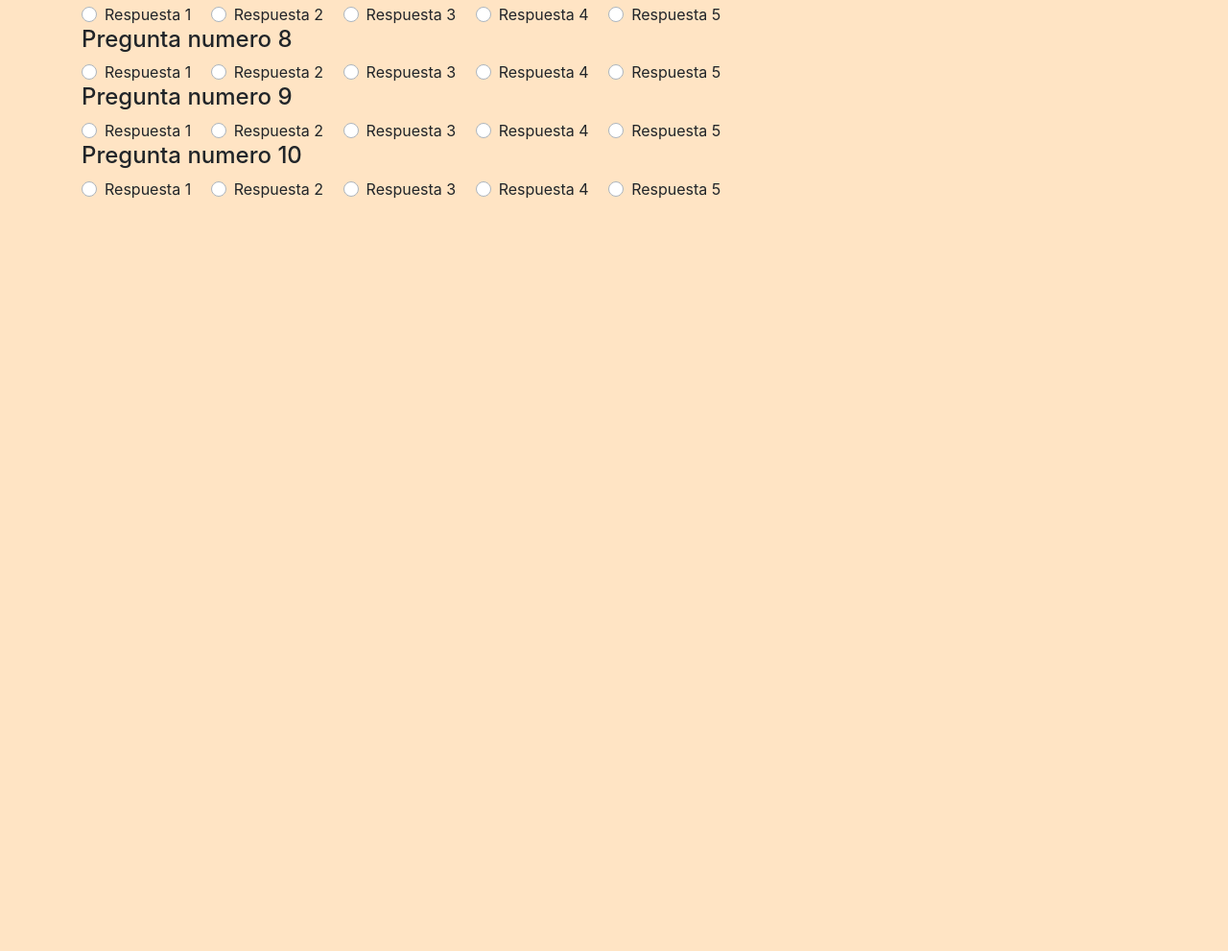
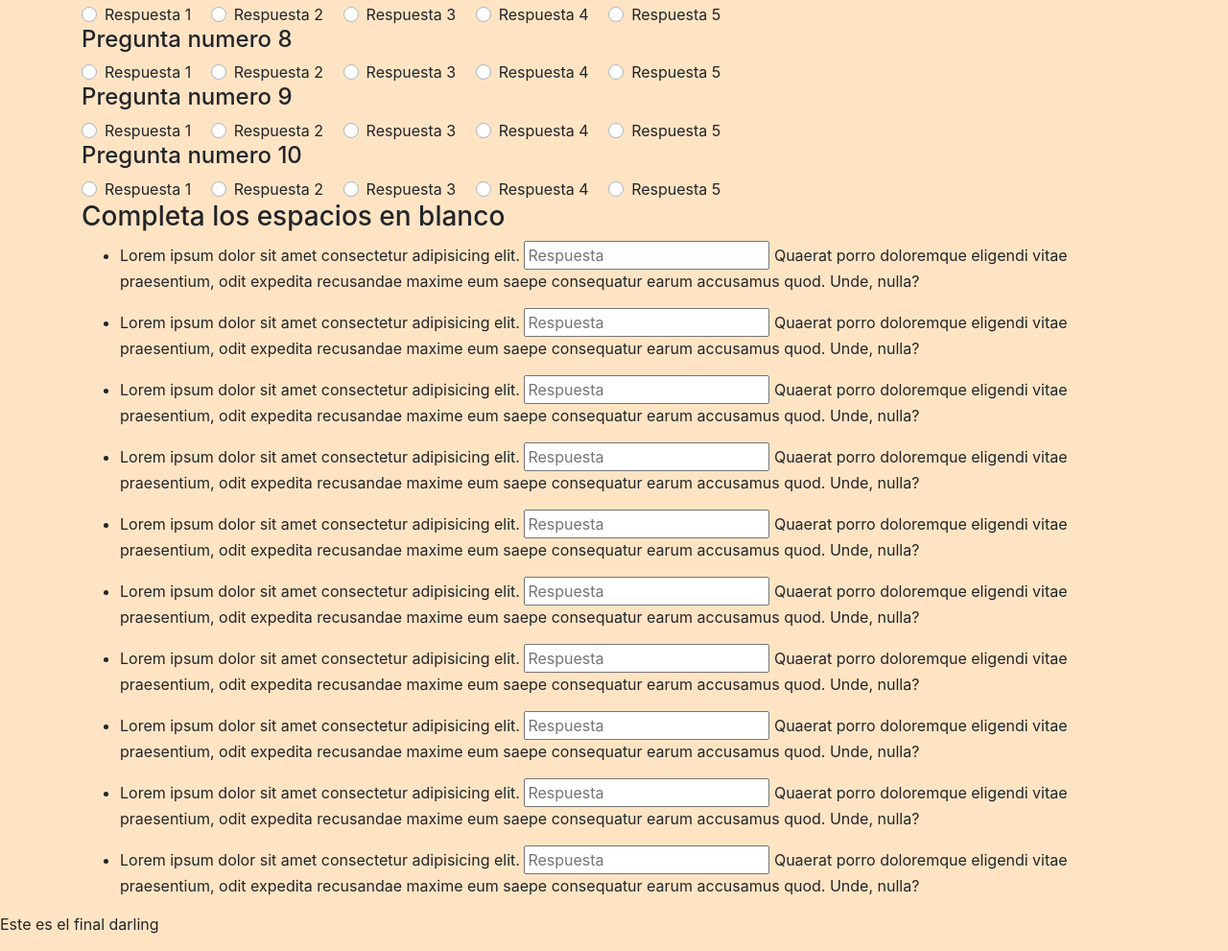
Before and after one commit to Adonays/Adonays.github.io, a plain HTML site: page index.html in a window 1280 px wide. Shown: the part 490-1481 px from the top of the page at 96% size. Before the commit the page ends 800 px from the top, so only its background shows below. Drawn offline with nearby package versions, Linux system fonts and the light colour scheme.

Commit message:
Update index.html

```diff
--- a/index.html
+++ b/index.html
@@ -11,7 +11,7 @@
 </head>
 <body>
     <div id="title">
-        <button type="button" class="btn btn-dark">Ir al final</button>
+        <button type="button" class="btn btn-dark" onclick="window.location.href='#final'">Ir al final</button>
         <h1 id="repaso-title"> - Repaso de examenes -</h1>
     </div>
     <div class="container">
@@ -203,7 +203,7 @@
                                                 <label class="custom-control-label" for="p8Op2">Respuesta 2</label>
                                               </div>
                                               <div class="custom-control custom-radio custom-control-inline">
-                                                    <input type="radio" class="custom-control-input" id="p3Op3" name="pregunta8" value="customEx">
+                                                    <input type="radio" class="custom-control-input" id="p8Op3" name="pregunta8" value="customEx">
                                                     <label class="custom-control-label" for="p8Op3">Respuesta 3</label>
                                                   </div>
                                                   <div class="custom-control custom-radio custom-control-inline">
@@ -224,7 +224,7 @@
                                                     <label class="custom-control-label" for="p9Op1">Respuesta 1</label>
                                                   </div>
                                                   <div class="custom-control custom-radio custom-control-inline">
-                                                    <input type="radio" class="custom-control-input" id="p4Op2" name="pregunta9" value="customEx">
+                                                    <input type="radio" class="custom-control-input" id="p9Op2" name="pregunta9" value="customEx">
                                                     <label class="custom-control-label" for="p9Op2">Respuesta 2</label>
                                                   </div>
                                                   <div class="custom-control custom-radio custom-control-inline">
@@ -267,9 +267,41 @@
                                               </form>
                                     </div>
 
+                                    <div class="col-12 col-xl-12">
+                                        <h3>Completa los espacios en blanco</h3>
+                                        <ul>
+                                            <li><p>Lorem ipsum dolor sit amet consectetur adipisicing elit.   <input type="text" class="idea1" id="respuesta1" placeholder="Respuesta" >
+                                                Quaerat porro doloremque eligendi  vitae praesentium, odit expedita recusandae maxime eum saepe consequatur earum accusamus quod. Unde, nulla?</p></li>
+                                            <li><p>Lorem ipsum dolor sit amet consectetur adipisicing elit.   <input type="text" class="idea1" id="respuesta2" placeholder="Respuesta" >
+                                                Quaerat porro doloremque eligendi  vitae praesentium, odit expedita recusandae maxime eum saepe consequatur earum accusamus quod. Unde, nulla?</p></li>
+                                            <li><p>Lorem ipsum dolor sit amet consectetur adipisicing elit.   <input type="text" class="idea1" id="respuesta3" placeholder="Respuesta" >
+                                                Quaerat porro doloremque eligendi  vitae praesentium, odit expedita recusandae maxime eum saepe consequatur earum accusamus quod. Unde, nulla?</p></li>
+                                            <li><p>Lorem ipsum dolor sit amet consectetur adipisicing elit.   <input type="text" class="idea1" id="respuesta4" placeholder="Respuesta" >
+                                                Quaerat porro doloremque eligendi  vitae praesentium, odit expedita recusandae maxime eum saepe consequatur earum accusamus quod. Unde, nulla?</p></li>
+                                            <li><p>Lorem ipsum dolor sit amet consectetur adipisicing elit.   <input type="text" class="idea1" id="respuesta5" placeholder="Respuesta" >
+                                                Quaerat porro doloremque eligendi  vitae praesentium, odit expedita recusandae maxime eum saepe consequatur earum accusamus quod. Unde, nulla?</p></li>
+                                            <li><p>Lorem ipsum dolor sit amet consectetur adipisicing elit.   <input type="text" class="idea1" id="respuesta6" placeholder="Respuesta" >
+                                                Quaerat porro doloremque eligendi  vitae praesentium, odit expedita recusandae maxime eum saepe consequatur earum accusamus quod. Unde, nulla?</p></li>
+                                            <li><p>Lorem ipsum dolor sit amet consectetur adipisicing elit.   <input type="text" class="idea1" id="respuesta7" placeholder="Respuesta" >
+                                                Quaerat porro doloremque eligendi  vitae praesentium, odit expedita recusandae maxime eum saepe consequatur earum accusamus quod. Unde, nulla?</p></li>
+                                            <li><p>Lorem ipsum dolor sit amet consectetur adipisicing elit.   <input type="text" class="idea1" id="respuesta8" placeholder="Respuesta" >
+                                                Quaerat porro doloremque eligendi  vitae praesentium, odit expedita recusandae maxime eum saepe consequatur earum accusamus quod. Unde, nulla?</p></li>
+                                            <li><p>Lorem ipsum dolor sit amet consectetur adipisicing elit.   <input type="text" class="idea1" id="respuesta9" placeholder="Respuesta" >
+                                                Quaerat porro doloremque eligendi  vitae praesentium, odit expedita recusandae maxime eum saepe consequatur earum accusamus quod. Unde, nulla?</p></li>
+                                            <li><p>Lorem ipsum dolor sit amet consectetur adipisicing elit.   <input type="text" class="idea1" id="respuesta10" placeholder="Respuesta" >
+                                                Quaerat porro doloremque eligendi  vitae praesentium, odit expedita recusandae maxime eum saepe consequatur earum accusamus quod. Unde, nulla?</p></li>
+
+
+                                        </ul>
+
+                                    </div>
+
+
                                             </div>
         </div>
-
+    </div>
+    <div id="final">
+        <p>Este es el final darling</p>
     </div>
 </body>
 <script src="https://stackpath.bootstrapcdn.com/bootstrap/4.3.1/js/bootstrap.min.js" integrity="sha384-JjSmVgyd0p3pXB1rRibZUAYoIIy6OrQ6VrjIEaFf/nJGzIxFDsf4x0xIM+B07jRM" crossorigin="anonymous"></script>
```
